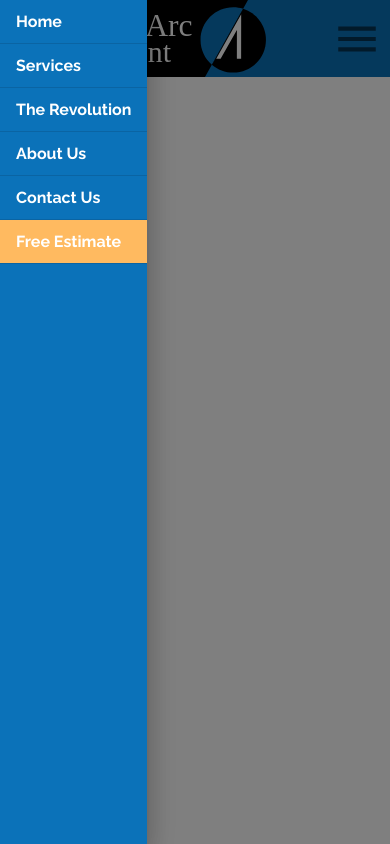
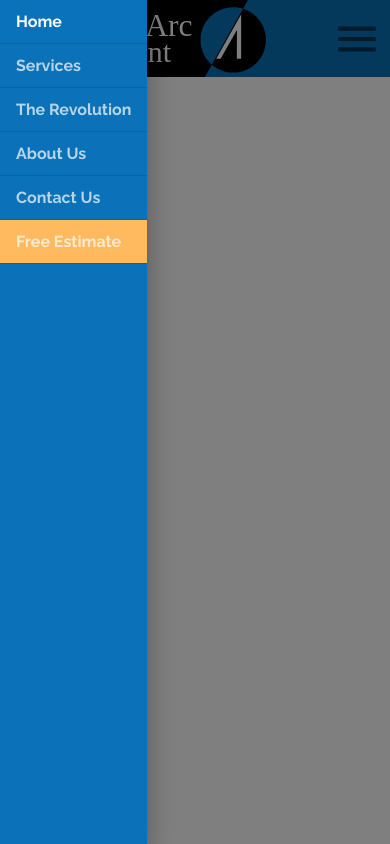
Before and after one commit to webkidt/arc-development, a React (Create React App) app: page / in a window 390 px wide. Both pictures are taken after a click on the button 357 px from the left and 38 px from the top of the page. Built offline with nearby package versions, Linux system fonts and the light colour scheme; a web font is replaced by a local one.

Commit message:
Added Drawer List Selection

```diff
--- a/package.json
+++ b/package.json
@@ -6,7 +6,7 @@
     "@emotion/react": "^11.7.1",
     "@emotion/styled": "^11.6.0",
     "@mui/icons-material": "^5.3.1",
-    "@mui/material": "^5.2.7",
+    "@mui/material": "^5.4.0",
     "@mui/styled-engine-sc": "^5.1.0",
     "@testing-library/jest-dom": "^5.16.1",
     "@testing-library/react": "^12.1.2",
--- a/src/components/ui/Header.js
+++ b/src/components/ui/Header.js
@@ -45,9 +45,17 @@ const HeaderTab = styled(Tab)(({ theme }) => ({
   marginLeft: '25px',
 }));
 
-const DrawerItem = styled(ListItemText)(({ theme }) => ({
+const DrawerItemButton = styled(ListItemButton)(({ theme }) => ({
+  '&.Mui-selected': {
+    backgroundColor: theme.palette.action.selected,
+    opacity: 1,
+  },
+}));
+
+const DrawerItemText = styled(ListItemText)(({ theme }) => ({
   ...theme.typography.tab,
   color: '#FFFFFF',
+  opacity: 0.7,
 }));
 
 // cSpell: disable
@@ -226,55 +234,109 @@ const Header = props => {
         onOpen={() => setOpenDrawer(true)}
       >
         <List disablePadding>
-          <ListItemButton
+          <DrawerItemButton
             divider
             component={Link}
             to='/'
-            onClick={() => setOpenDrawer(false)}
+            selected={value === 0}
+            onClick={() => {
+              setOpenDrawer(false);
+              setValue(0);
+            }}
           >
-            <DrawerItem disableTypography>Home</DrawerItem>
-          </ListItemButton>
-          <ListItemButton
+            <DrawerItemText
+              disableTypography
+              sx={value === 0 ? { opacity: 1 } : { opacity: 0.7 }}
+            >
+              Home
+            </DrawerItemText>
+          </DrawerItemButton>
+          <DrawerItemButton
             divider
             component={Link}
             to='/services'
-            onClick={() => setOpenDrawer(false)}
+            selected={value === 1}
+            onClick={() => {
+              setOpenDrawer(false);
+              setValue(1);
+            }}
           >
-            <DrawerItem disableTypography>Services</DrawerItem>
-          </ListItemButton>
-          <ListItemButton
+            <DrawerItemText
+              disableTypography
+              sx={value === 1 ? { opacity: 1 } : { opacity: 0.7 }}
+            >
+              Services
+            </DrawerItemText>
+          </DrawerItemButton>
+          <DrawerItemButton
             divider
             component={Link}
             to='/revolution'
-            onClick={() => setOpenDrawer(false)}
+            selected={value === 2}
+            onClick={() => {
+              setOpenDrawer(false);
+              setValue(2);
+            }}
           >
-            <DrawerItem disableTypography>The Revolution</DrawerItem>
-          </ListItemButton>
-          <ListItemButton
+            <DrawerItemText
+              disableTypography
+              sx={value === 2 ? { opacity: 1 } : { opacity: 0.7 }}
+            >
+              The Revolution
+            </DrawerItemText>
+          </DrawerItemButton>
+          <DrawerItemButton
             divider
             component={Link}
             to='/about'
-            onClick={() => setOpenDrawer(false)}
+            selected={value === 3}
+            onClick={() => {
+              setOpenDrawer(false);
+              setValue(3);
+            }}
           >
-            <DrawerItem disableTypography>About Us</DrawerItem>
-          </ListItemButton>
-          <ListItemButton
+            <DrawerItemText
+              disableTypography
+              sx={value === 3 ? { opacity: 1 } : { opacity: 0.7 }}
+            >
+              About Us
+            </DrawerItemText>
+          </DrawerItemButton>
+          <DrawerItemButton
             divider
             component={Link}
             to='/contact'
-            onClick={() => setOpenDrawer(false)}
+            selected={value === 4}
+            onClick={() => {
+              setOpenDrawer(false);
+              setValue(4);
+            }}
           >
-            <DrawerItem disableTypography>Contact Us</DrawerItem>
-          </ListItemButton>
-          <ListItemButton
+            <DrawerItemText
+              disableTypography
+              sx={value === 4 ? { opacity: 1 } : { opacity: 0.7 }}
+            >
+              Contact Us
+            </DrawerItemText>
+          </DrawerItemButton>
+          <DrawerItemButton
             divider
             component={Link}
             to='/estimate'
             sx={{ backgroundColor: 'common.orange' }}
-            onClick={() => setOpenDrawer(false)}
+            selected={value === 5}
+            onClick={() => {
+              setOpenDrawer(false);
+              setValue(5);
+            }}
           >
-            <DrawerItem disableTypography>Free Estimate</DrawerItem>
-          </ListItemButton>
+            <DrawerItemText
+              disableTypography
+              sx={value === 5 ? { opacity: 1 } : { opacity: 0.7 }}
+            >
+              Free Estimate
+            </DrawerItemText>
+          </DrawerItemButton>
         </List>
       </SwipeableDrawer>
       <IconButton
```
Also changed, not shown: 1 other file (tests, documents, lock files or other folders).
